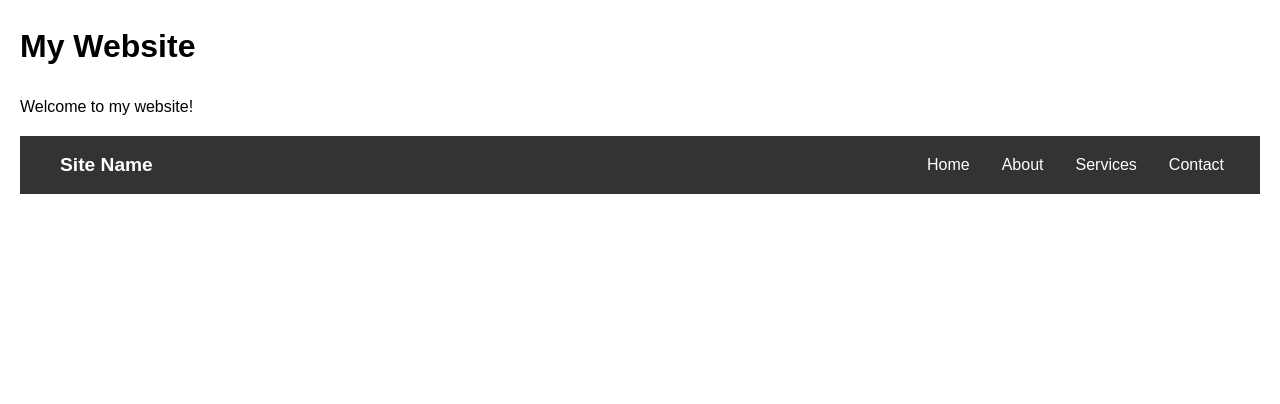
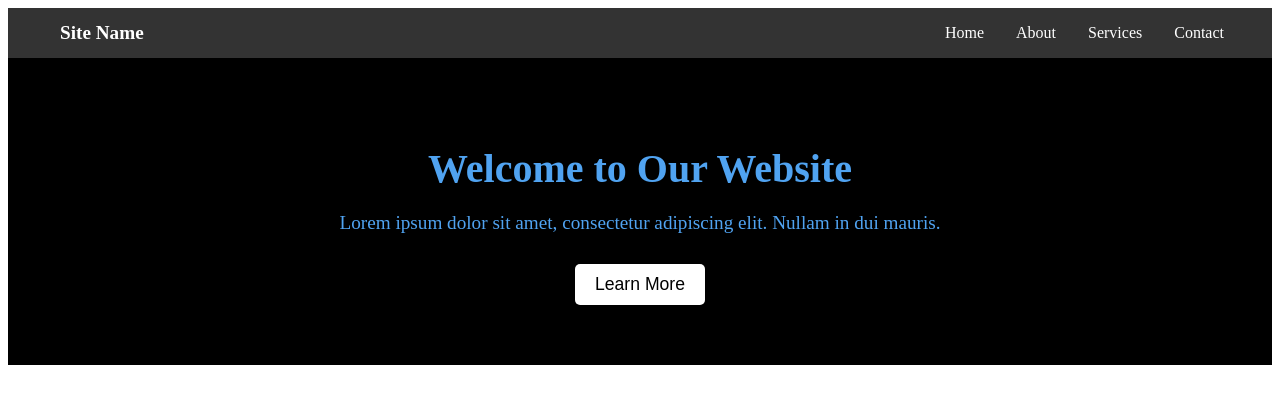
Before and after one commit to Amant-Kaur/Amant-Kaur.github.io, a plain HTML site: page index.html in a window 1280 px wide. Drawn offline with Linux system fonts and the light colour scheme.

Commit message:
Test Hero Section

```diff
--- a/index.html
+++ b/index.html
@@ -1,21 +1,4 @@
 <!DOCTYPE html>
-<html lang="en">
-<head>
-    <meta charset="UTF-8">
-    <meta name="viewport" content="width=device-width, initial-scale=1.0">
-    <title>My Page</title>
-    <style>
-        body {
-            font-family: Arial, sans-serif;
-            margin: 20px;
-            line-height: 1.6;
-        }
-    </style>
-</head>
-<body>
-    <h1>My Website</h1>
-    <p>Welcome to my website!</p>
-</body>
 </html>
 <nav style="background-color: #333; overflow: hidden;">
     <div style="max-width: 1200px; margin: 0 auto; display: flex; flex-wrap: wrap; justify-content: space-between; align-items: center;">
@@ -30,3 +13,9 @@
         </div>
     </div>
 </nav>
+<html lang="en">
+<div style="background-color: #000000; color: rgb(80, 163, 241); padding: 60px 20px; text-align: center;">
+    <h1 style="font-size: 2.5em; margin-bottom: 20px;">Welcome to Our Website</h1>
+    <p style="font-size: 1.2em; max-width: 800px; margin: 0 auto 30px;">Lorem ipsum dolor sit amet, consectetur adipiscing elit. Nullam in dui mauris.</p>
+    <button style="background-color: #ffffff; color: rgb(0, 0, 0); border: none; padding: 10px 20px; font-size: 1.1em; cursor: pointer; border-radius: 5px;">Learn More</button>
+</div>
```
